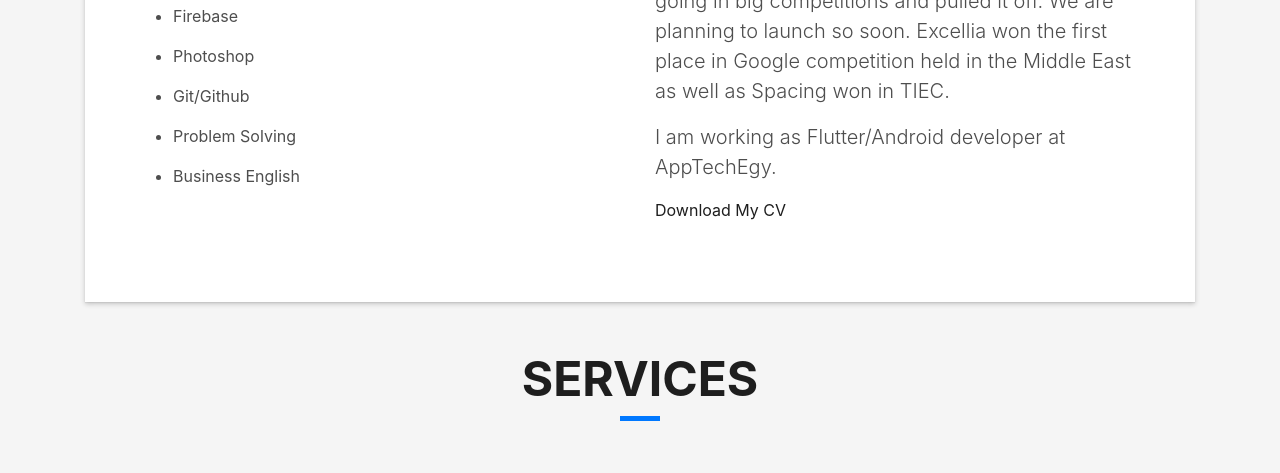
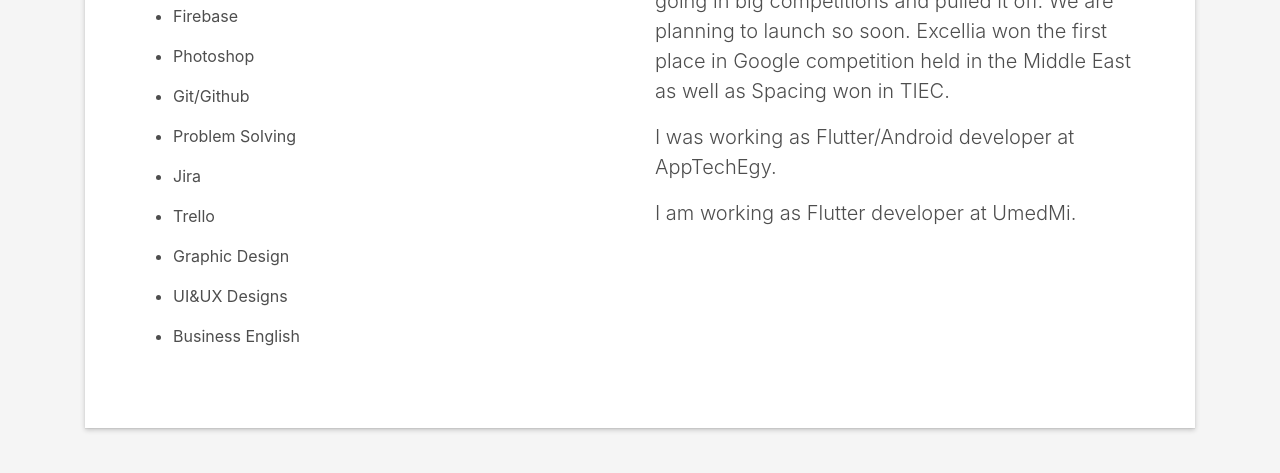
Before and after one commit to yshimaa66/shimaa-yasser-resume, a plain HTML site: page index.html in a window 1280 px wide. Shown: the part 1360-1833 px from the top of the page. Drawn offline with Linux system fonts and the light colour scheme; files whose address does not match are found by name.

Commit message:
third commit

```diff
--- a/index.html
+++ b/index.html
@@ -141,6 +141,18 @@
                     <li>
                       <p>Problem Solving</p>
                     </li>
+                    <li>
+                      <p>Jira</p>
+                    </li>
+                    <li>
+                      <p>Trello</p>
+                    </li>
+                    <li>
+                      <p>Graphic Design</p>
+                    </li>
+                    <li>
+                      <p>UI&UX Designs</p>
+                    </li>
                     <li><p>Business English</p></li>
                   </ul>
                   <!-- <span>Java</span> <br> -->
@@ -230,10 +242,13 @@
                   </p>
 
                   <p class="lead">
-                    I am working as Flutter/Android developer at AppTechEgy.
+                    I was working as Flutter/Android developer at AppTechEgy.
                    </p>
 
-                   <a href="https://drive.google.com/file/d/1FqmOS0wV-s2fQCOpVruDMKb77uWcxi7S/view?usp=sharing" target="_blank"><p>Download My CV</p></a>
+                   <p class="lead">
+                    I am working as Flutter developer at UmedMi.
+                   </p>
+
 
                 </div>
               </div>
@@ -315,7 +330,7 @@
               <span class="ico-circle"><i class="ion-ios-calendar-outline"></i></span>
             </div>
             <div class="counter-num">
-              <p class="counter">1.5</p>
+              <p class="counter">1.8</p>
               <span class="counter-text">YEARS OF EXPERIENCE</span>
             </div>
           </div>
```
